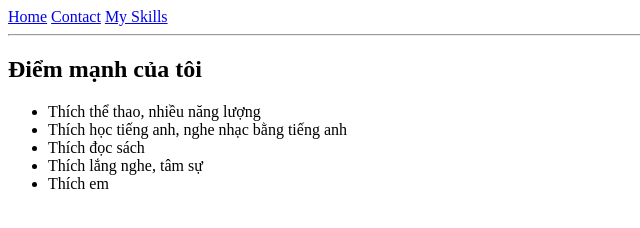
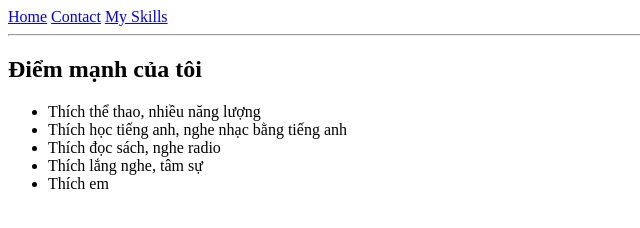
Before and after one commit to MilkyMinh/Du-an-thu-nghiem, a plain HTML site: page myskill.html in a window 1280 px wide. Shown: the full height of the page, 0-640 px from the left. Drawn offline with Linux system fonts and the light colour scheme.

Commit message:
Sua not lan cuoi cung

```diff
--- a/myskill.html
+++ b/myskill.html
@@ -14,7 +14,7 @@
     <ul>
         <li>Thích thể thao, nhiều năng lượng</li>
         <li>Thích học tiếng anh, nghe nhạc bằng tiếng anh</li>
-        <li>Thích đọc sách</li>
+        <li>Thích đọc sách, nghe radio</li>
         <li>Thích lắng nghe, tâm sự</li>
         <li>Thích em</li>
     </ul>
```
